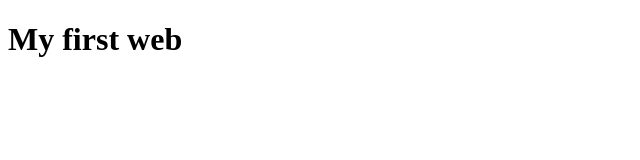
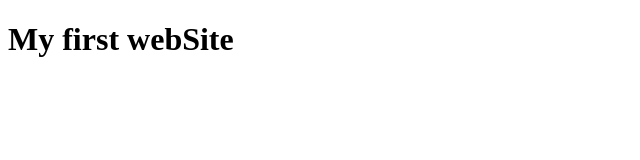
Before and after one commit to Louis-Severino-Romano/romanoProject, a plain HTML site: page index.html in a window 1280 px wide. Shown: the full height of the page, 0-640 px from the left. Drawn offline with Linux system fonts and the light colour scheme.

Commit message:
Update index.html

```diff
--- a/index.html
+++ b/index.html
@@ -6,6 +6,6 @@
     <title>Document</title>
 </head>
 <body>
-    <h1> My first web</h1>
+    <h1> My first webSite</h1>
 </body>
 </html>
```
